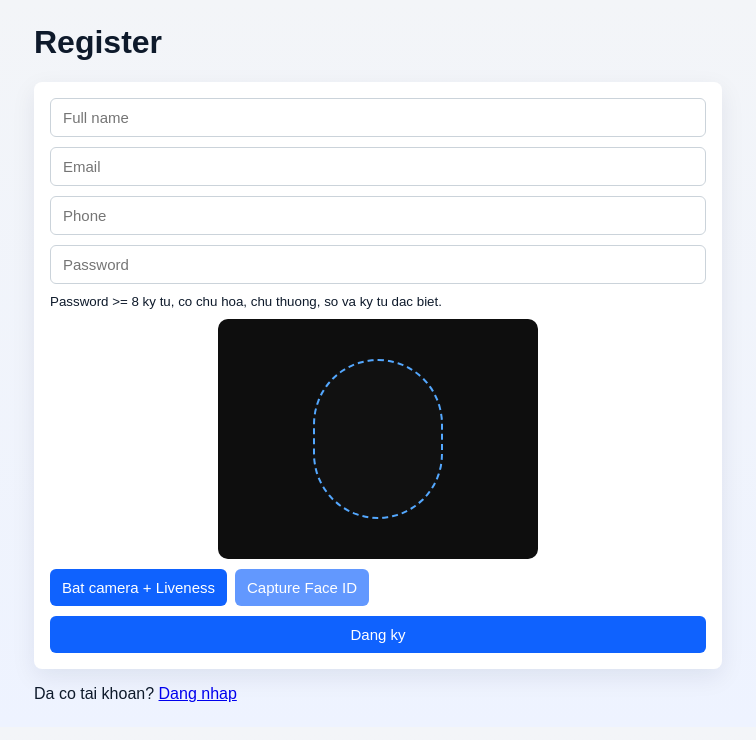
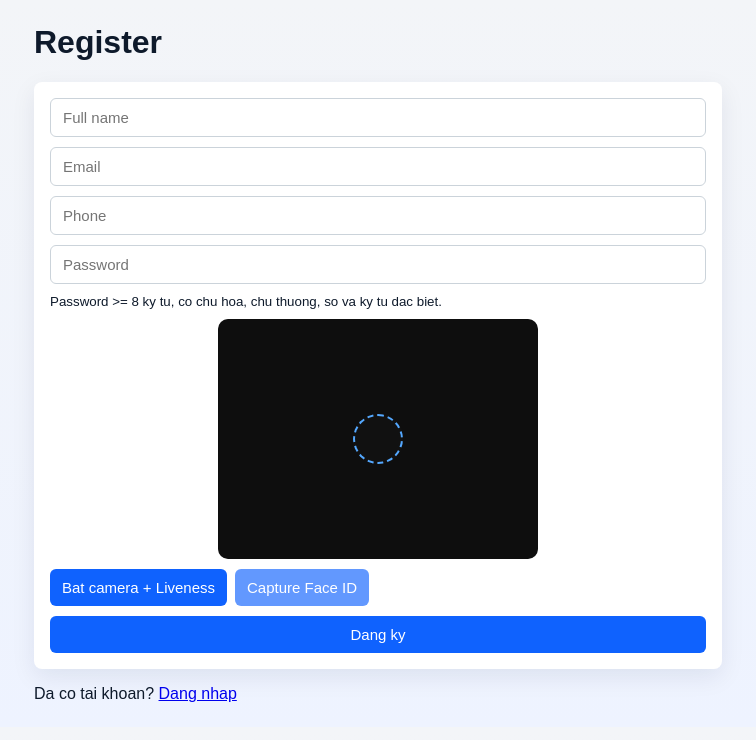
Before and after one commit to Harry1211-web/face-authentication-web, a React (Vite) app in the folder frontend/: page /register in a window 1280 px wide. Shown: the top 740 px of the page, without its empty margins (262-1018 px from the left). Built offline with nearby package versions, Linux system fonts and the light colour scheme; no server answers.

Commit message:
test face-guide css

```diff
--- a/frontend/src/styles/global.css
+++ b/frontend/src/styles/global.css
@@ -95,8 +95,8 @@ video {
   position: absolute;
   left: 50%;
   top: 50%;
-  width: 130px;
-  height: 160px;
+  width: 50px;
+  height: 50px;
   transform: translate(-50%, -50%);
   border: 2px dashed #54a8ff;
   border-radius: 100px;
```
